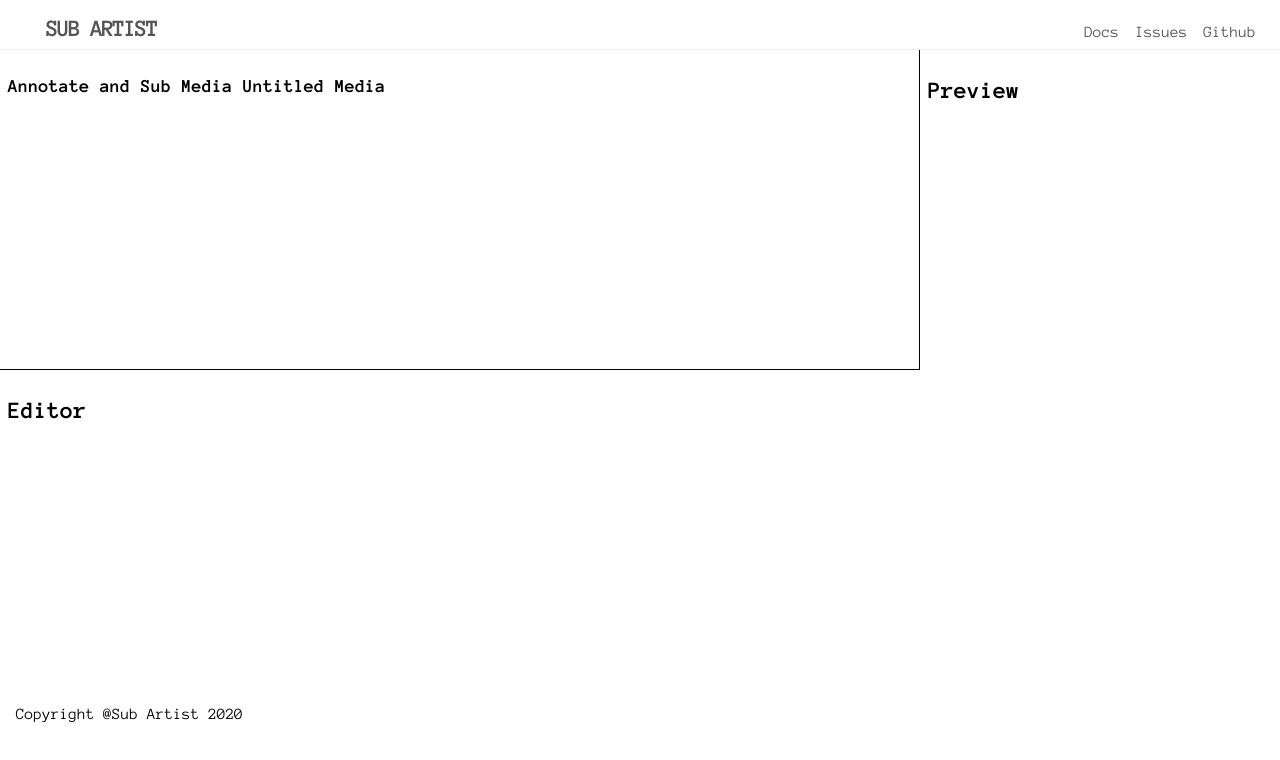
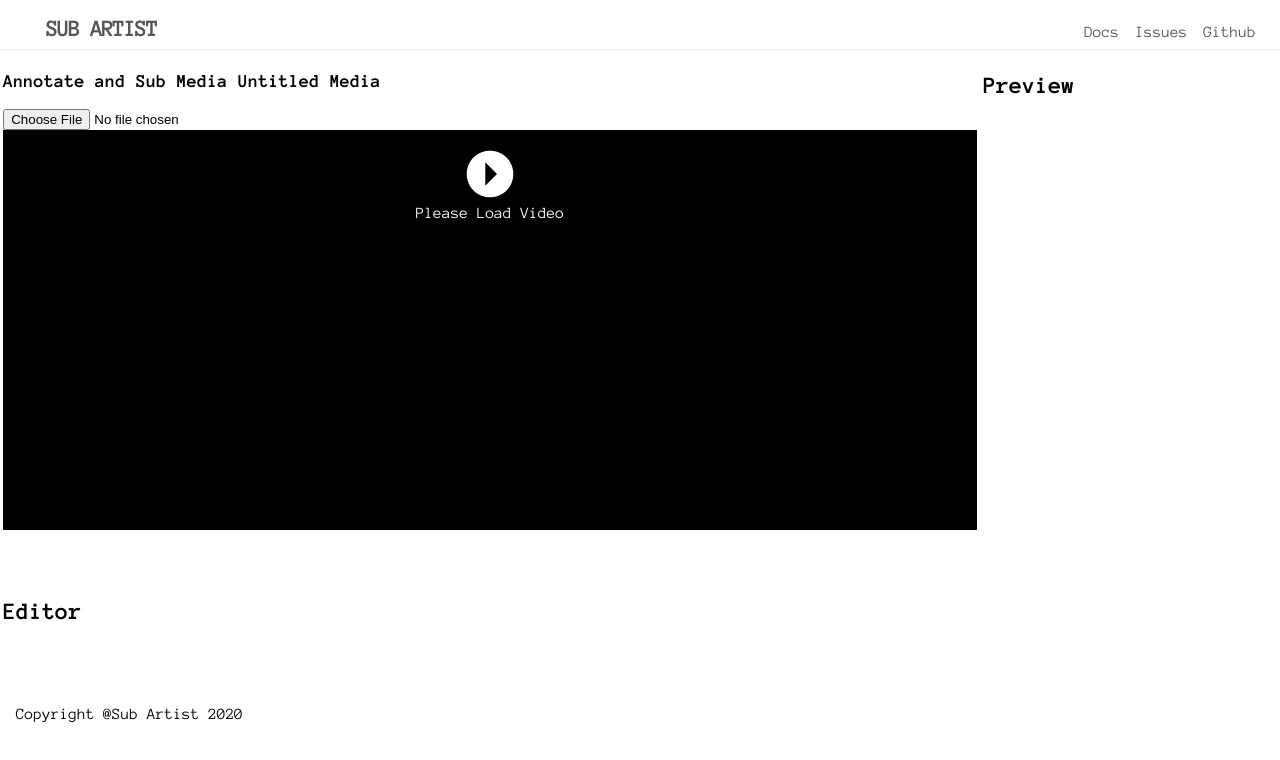
Before and after one commit to mugen64/sub-artist, a Nuxt app: page / in a window 1280 px wide. Shown: the top 760 px of the page. Built offline with nearby package versions, Linux system fonts and the light colour scheme.

Commit message:
Created Material icon component

```diff
--- /dev/null
+++ b/components/MaterialIcon.vue
@@ -0,0 +1,18 @@
+<template>
+  <i :class="`material-icon mdi mdi-${icon}`" />
+</template>
+<script>
+export default {
+  props: {
+    icon: {
+      type: String,
+      default: 'home'
+    }
+  }
+};
+</script>
+<style lang="scss" scoped>
+.material-icon {
+  cursor: pointer;
+}
+</style>
--- /dev/null
+++ b/components/SartMediaPlayer.vue
@@ -0,0 +1,55 @@
+<template>
+  <div class="sart-media-player">
+    <div v-if="!mediaUri" class="sart-media-player__error">
+      <span v-if="mediaUri"> Can't Play </span>
+      <br />
+      <material-icon
+        icon="arrow-right-drop-circle"
+        class="txt--large"
+        @click.native="errorIconClicked"
+      />
+      <br />
+      {{ mediaError }}
+    </div>
+  </div>
+</template>
+<script>
+export default {
+  props: {
+    mediaUri: {
+      type: String,
+      default: null
+    }
+  },
+  computed: {
+    mediaError() {
+      if (!this.mediaUri) return 'Please Load Video';
+      return 'Unknown Error';
+    }
+  },
+  data() {
+    return {};
+  },
+  methods: {
+    errorIconClicked() {
+      if (!this.mediaUri) this.$emit('req-media-uri');
+    }
+  }
+};
+</script>
+<style scoped lang="scss">
+@import '~/styles/_variables.scss';
+.sart-media-player {
+  width: 100%;
+  min-height: 50vh;
+  display: flex;
+  background-color: $black;
+
+  &__error {
+    color: $white;
+    text-align: center;
+    width: 100%;
+    height: 100%;
+  }
+}
+</style>
--- a/pages/index.vue
+++ b/pages/index.vue
@@ -3,11 +3,13 @@
     <sart-container
       tag="article"
       style="flex-grow: 1;"
-      class="bdr-solid--black workspace__media-viewer"
+      class="workspace__media-viewer"
     >
       <h1>Annotate and Sub Media Untitled Media</h1>
+      <input ref="loadMediaFileBtn" type="file" data-test="loadMediaFileBtn" />
+      <sart-media-player :media-uri="mediaUri" @req-media-uri="requestVideo" />
     </sart-container>
-    <sart-container tag="article" style="min-width:360px;">
+    <sart-container tag="article" style="min-width:300px;">
       <h2>Preview</h2>
     </sart-container>
     <sart-container fluid tag="article">
@@ -17,15 +19,26 @@
 </template>
 
 <script>
+import SartMediaPlayer from '~/components/SartMediaPlayer';
 export default {
-  components: {}
+  components: { SartMediaPlayer },
+  data() {
+    return {
+      mediaUri: null
+    };
+  },
+  methods: {
+    requestVideo() {
+      this.$refs.loadMediaFileBtn.click();
+    }
+  }
 };
 </script>
 <style lang="scss">
 .workspace {
   min-height: 80vh;
   article {
-    padding: 0.5rem;
+    padding: 0.2rem;
   }
   &__media-viewer {
     border-left: none;
--- a/plugins/global-vue.js
+++ b/plugins/global-vue.js
@@ -7,6 +7,7 @@ import SartAppFooter from '~/components/layouts/SartAppFooter';
 import SartContainer from '~/components/layouts/SartContainer';
 import Spacer from '~/components/layouts/Spacer';
 import SartTiles from '~/components/layouts/SartTiles';
+import MaterialIcon from '~/components/MaterialIcon';
 
 Vue.component('sart-app', SartApp);
 Vue.component('sart-appbar', SartAppbar);
@@ -14,3 +15,4 @@ Vue.component('sart-app-footer', SartAppFooter);
 Vue.component('sart-container', SartContainer);
 Vue.component('sart-tiles', SartTiles);
 Vue.component('spacer', Spacer);
+Vue.component('material-icon', MaterialIcon);
--- a/styles/_variables.scss
+++ b/styles/_variables.scss
@@ -1,5 +1,7 @@
 $black: #000;
+$white: #fff;
 $primary : #555;
+
 $xbold: 700;
 $bold: 500;
 $regular: 400;
--- a/styles/global.scss
+++ b/styles/global.scss
@@ -50,6 +50,11 @@ nav {
 .txt-no-wrap {
   white-space: nowrap;
 }
+.txt{
+  &--large {
+    font-size: 3.5em;
+  }
+}
 .fw{
   &--xbold {
     font-weight: $xbold;
```
Also changed, not shown: 2 other files (tests, documents, lock files or other folders).
